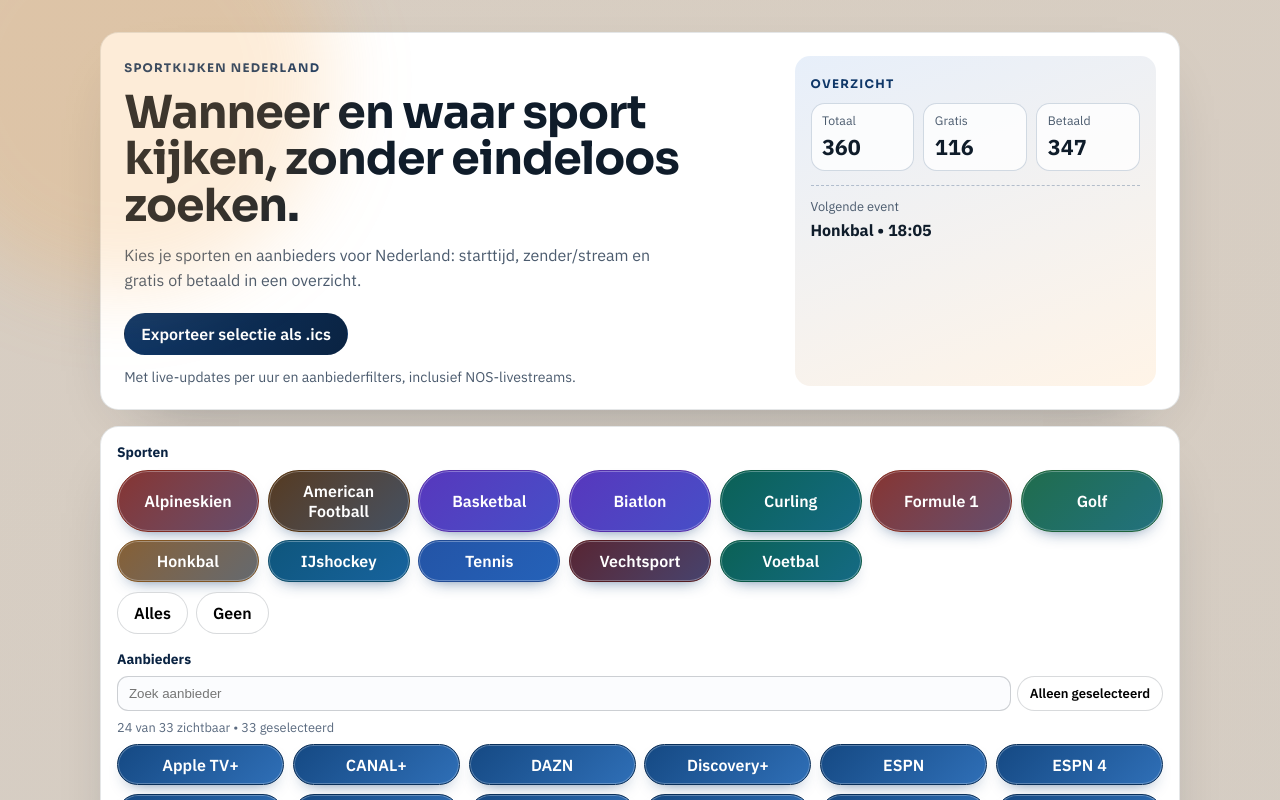
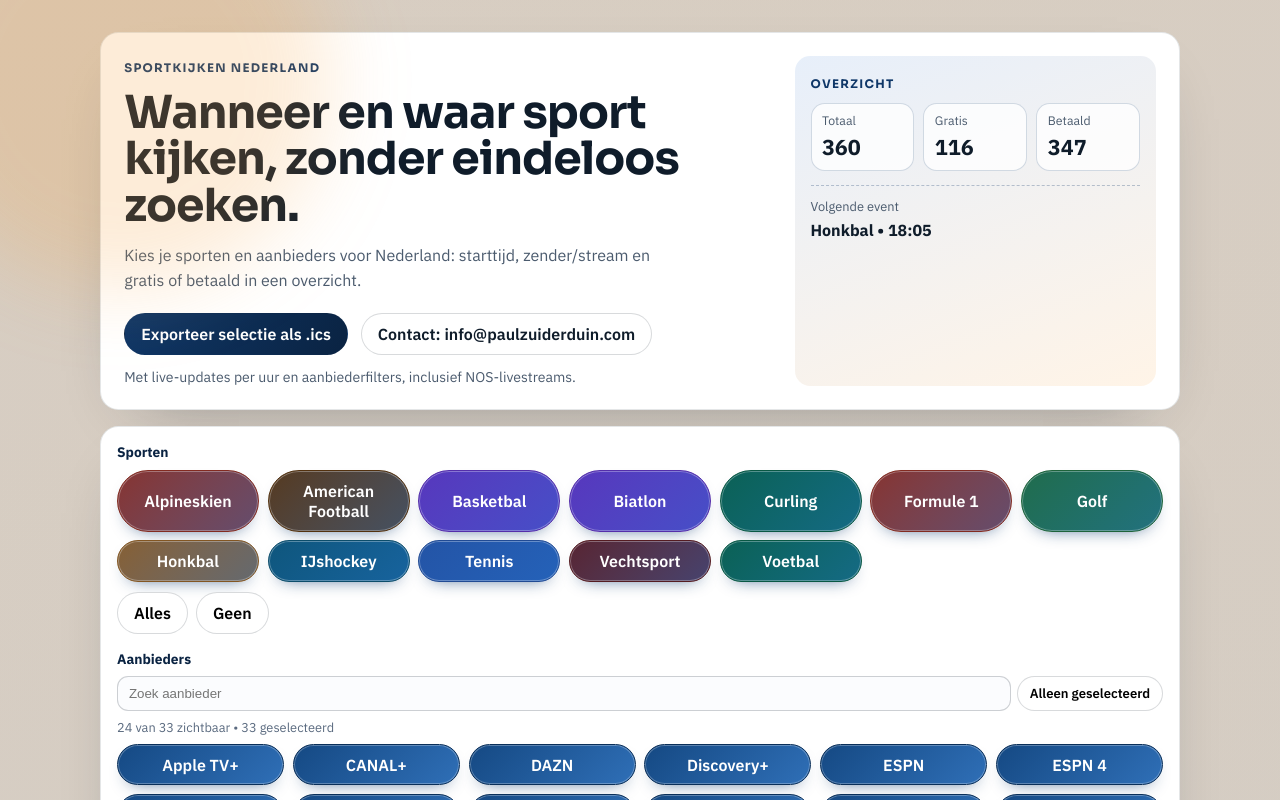
Before and after one commit to Paulmzuiderduin/sportkijken, a React (Vite) app: page / in a window 1280 px wide. Shown: the top 800 px of the page. Built offline with nearby package versions, Linux system fonts and the light colour scheme.

Commit message:
Add Ko-fi widget and contact CTA

```diff
--- a/index.html
+++ b/index.html
@@ -152,6 +152,11 @@
   </head>
   <body>
     <div id="root"></div>
+    <script type="text/javascript" src="https://storage.ko-fi.com/cdn/widget/Widget_2.js"></script>
+    <script type="text/javascript">
+      kofiwidget2.init('Support me on Ko-fi', '#72a4f2', 'Y8Y41QY1SE');
+      kofiwidget2.draw();
+    </script>
     <script type="module" src="/src/main.jsx"></script>
   </body>
 </html>
--- a/src/App.jsx
+++ b/src/App.jsx
@@ -726,6 +726,9 @@ function App() {
               <button type="button" className="primary" onClick={exportVisibleEventsAsIcs}>
                 Exporteer selectie als .ics
               </button>
+              <a className="ghost contact-cta" href="mailto:info@paulzuiderduin.com">
+                Contact: info@paulzuiderduin.com
+              </a>
               <p className="beta-note">Met live-updates per uur en aanbiederfilters, inclusief NOS-livestreams.</p>
             </div>
           </div>
--- a/src/styles.css
+++ b/src/styles.css
@@ -295,6 +295,13 @@ h3,
 .ghost {
   border-color: rgba(15, 28, 42, 0.16);
   background: white;
+}
+
+.contact-cta {
+  color: inherit;
+  text-decoration: none;
+  display: inline-flex;
+  align-items: center;
 }
 
 .ghost.compact {
```
